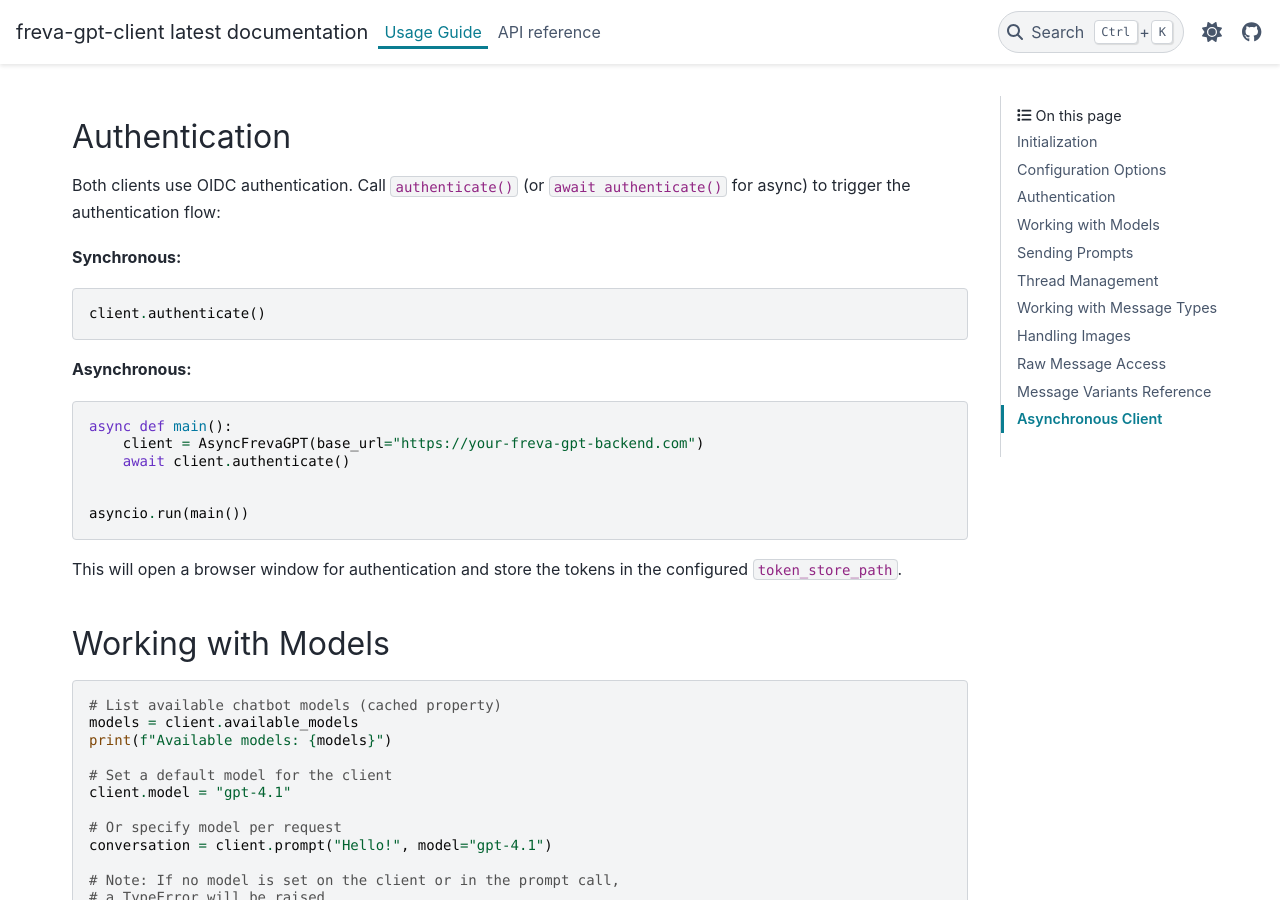
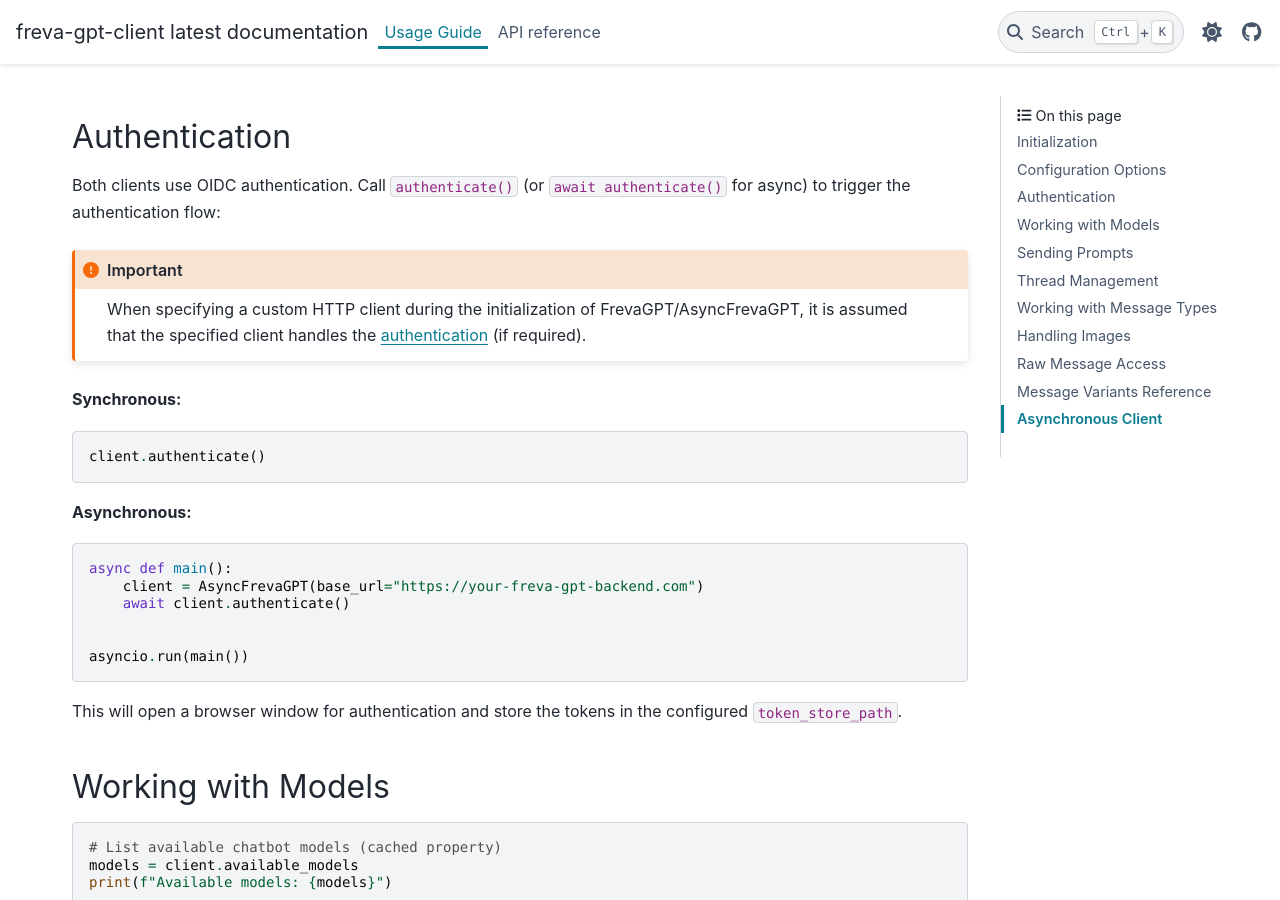
Before and after one commit to freva-org/climateclaw-client, a Sphinx documentation site: the page built from docs/source/usage.rst, in a window 1280 px wide and 900 px high, scrolled down 1562 px. Built offline with Sphinx 7.4.7 and the PyData theme 0.15.4, drawn with Linux system fonts in a browser that asks for light colours.

Commit message:
add warning about authentication and use of custom http clients

```diff
--- a/docs/source/usage.rst
+++ b/docs/source/usage.rst
@@ -77,6 +77,9 @@ Authentication
 --------------
 
 Both clients use OIDC authentication. Call ``authenticate()`` (or ``await authenticate()`` for async) to trigger the authentication flow:
+
+.. important::
+   When specifying a custom HTTP client during the initialization of FrevaGPT/AsyncFrevaGPT, it is assumed that the specified client handles the `authentication <https://www.python-httpx.org/advanced/authentication/>`__ (if required).
 
 **Synchronous:**
 
```
